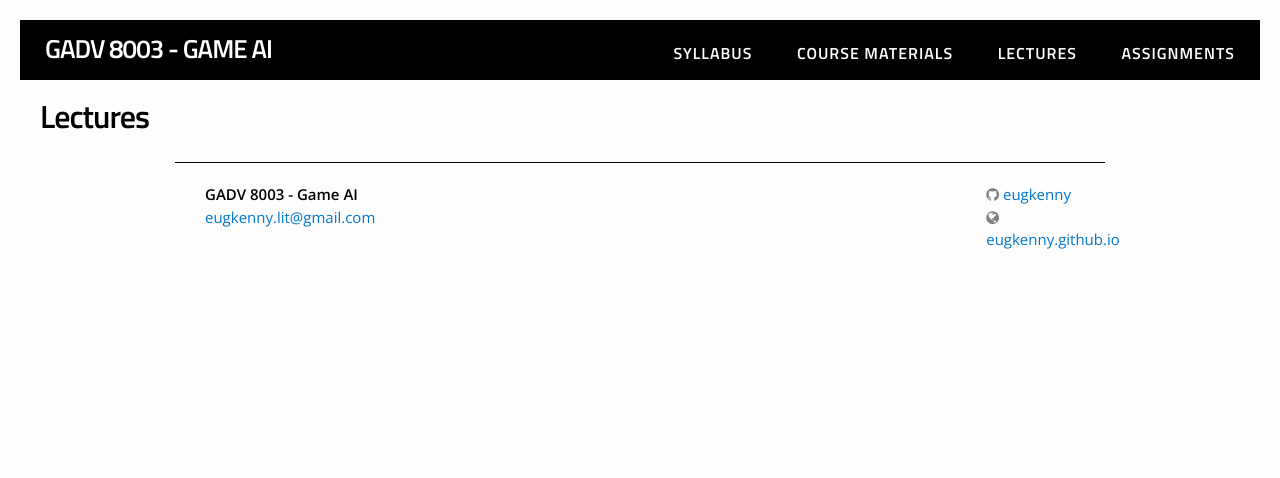
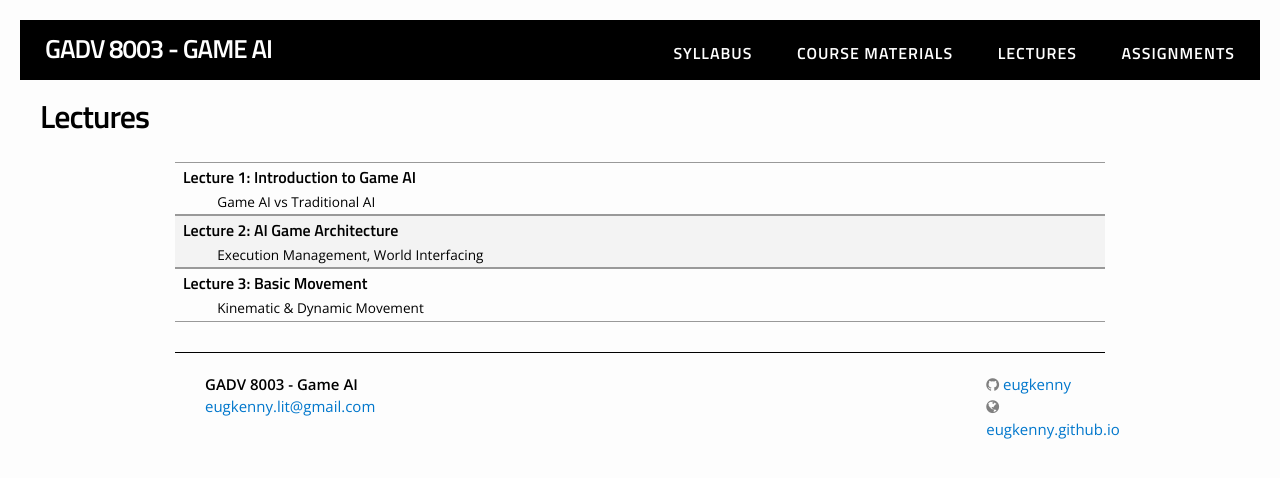
Before and after one commit to eugkenny/GADV8003, a Jekyll site: the page built from lectures.md, in a window 1280 px wide. Shown: the top 478 px of the page. Built offline with Jekyll 4.4.1, drawn with Linux system fonts in a browser that asks for light colours; nearby versions of some CDN libraries; some web fonts are replaced.

Commit message:
Some lectures

```diff
--- a/_data/lectures.yml
+++ b/_data/lectures.yml
@@ -3,7 +3,17 @@
 #  dirname: untitled-lecture
 #  tldr: "This is just a sample .rmd file to illustrate the use of the lectures.yml file."
 
-#- title: "Lecture 1: Graphs"
-#  filename: Algs - Lecture 01 - Graph Theory.pdf
-#  dirname: lectures
-#  tldr: "Basic concept of graphs, Graph representation"
+- title: "Lecture 1: Introduction to Game AI"
+  filename: 01 - Intro.pdf
+  dirname: lectures
+  tldr: "Game AI vs Traditional AI"
+
+- title: "Lecture 2: AI Game Architecture"
+  filename: 02 - gameArch.pdf
+  dirname: lectures
+  tldr: "Execution Management, World Interfacing"
+
+- title: "Lecture 3: Basic Movement"
+  filename: 03 - Basic Movement.pdf
+  dirname: lectures
+  tldr: "Kinematic & Dynamic Movement"
```
Also changed, not shown: 3 other files.
